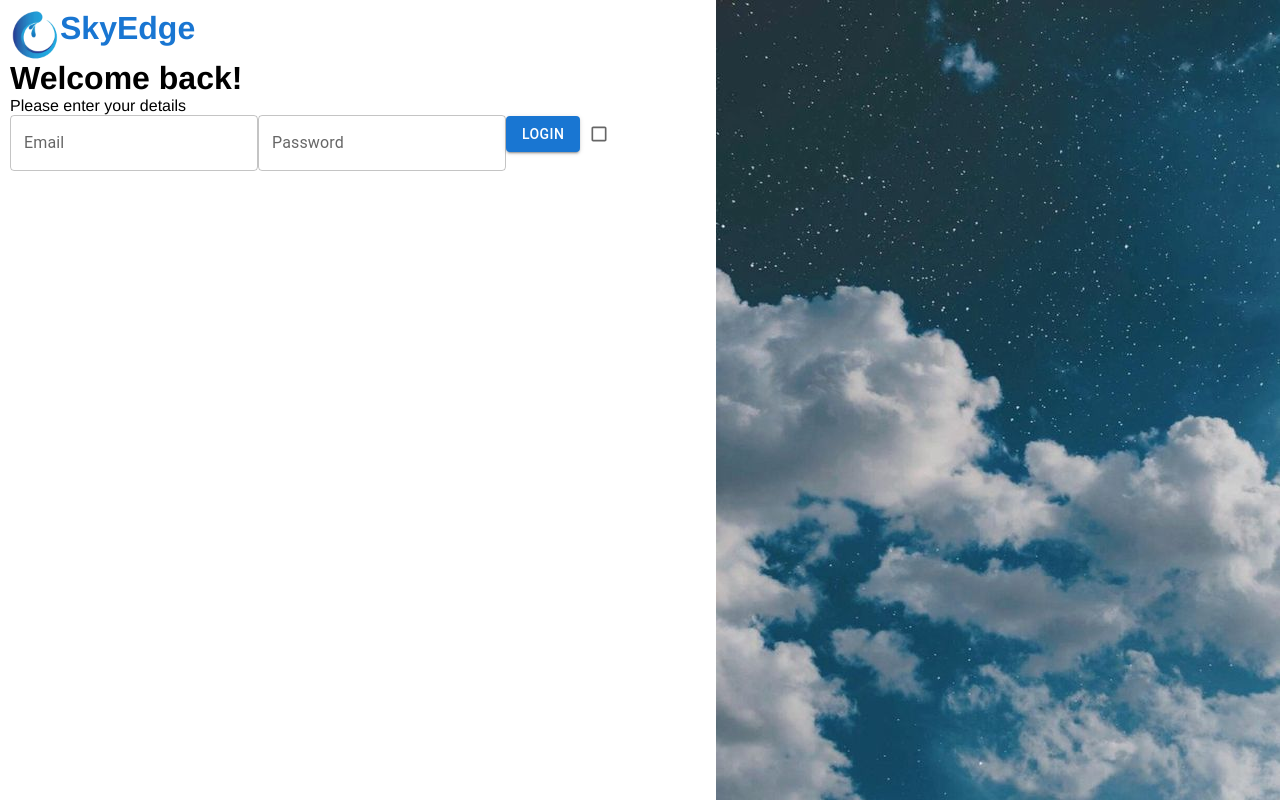
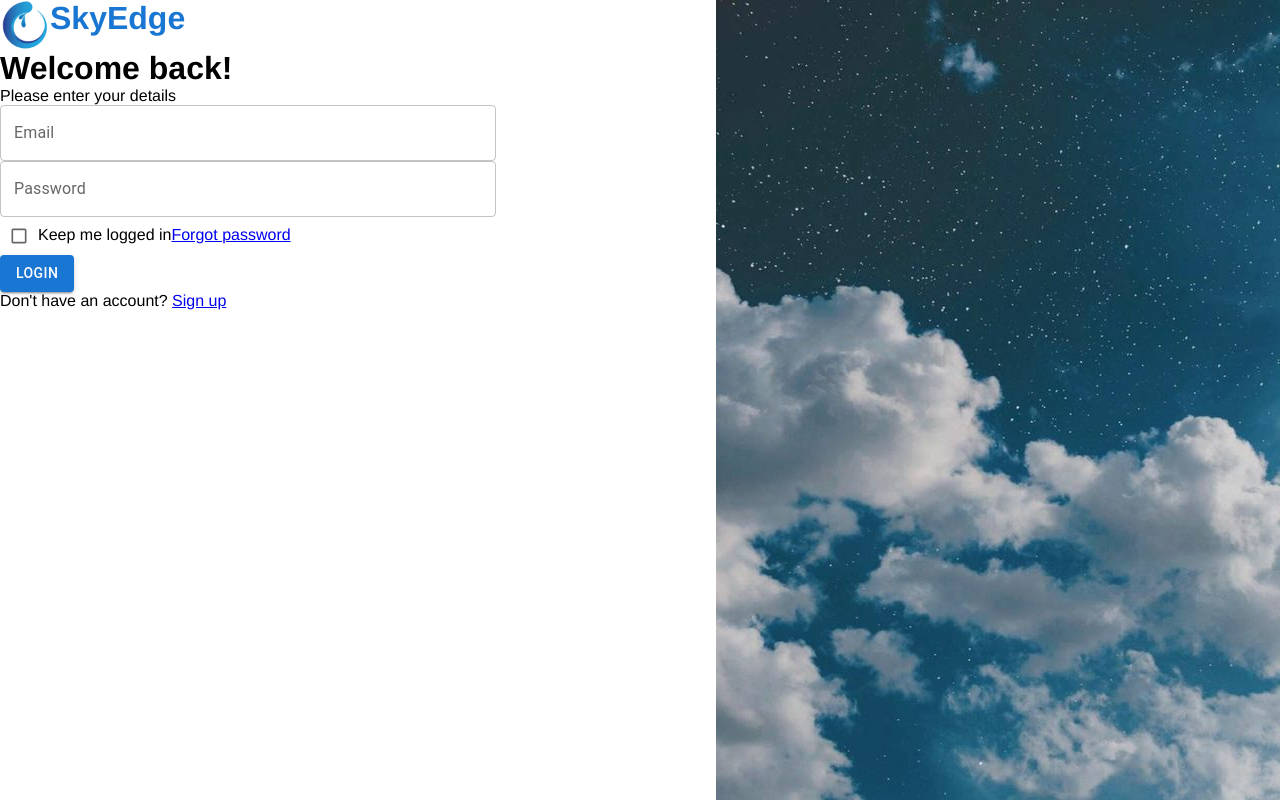
Before and after one commit to whis102/SkyEdge-React, a React (Vite) app: page / in a window 1280 px wide. Shown: the top 800 px of the page. Built offline with nearby package versions, Linux system fonts and the light colour scheme.

Commit message:
update login

```diff
--- a/src/components/TextInput/TextInput.jsx
+++ b/src/components/TextInput/TextInput.jsx
@@ -2,13 +2,14 @@ import React from "react";
 import TextField from "@mui/material/TextField";
 
 
-function TextInput( {id, label, type, autoComplete}) {
+function TextInput({ id, label, type, autoComplete }) {
   return (
     <TextField
-      id= {id}
-      label= {label}
-      type= {type}
-      autoComplete= {autoComplete}
+      id={id}
+      label={label}
+      type={type}
+      autoComplete={autoComplete}
+      fullWidth
     />
   );
 }
--- a/src/pages/Login/Login.jsx
+++ b/src/pages/Login/Login.jsx
@@ -7,16 +7,17 @@ import TextInput from "../../components/TextInput/TextInput";
 function Login() {
   return (
     <div className="container">
-      <div className="box box-input">
+      <div className="login-box">
         <div className="brand">
           <img src="./favicon.png" width={"50px"} />
           <h1>SkyEdge</h1>
         </div>
 
-        <div className="login-box">
-          <h1>Welcome back!</h1>
-          <p>Please enter your details</p>
 
+        <h1>Welcome back!</h1>
+        <p>Please enter your details</p>
+
+        <form action="">
           <TextInput
             id={"outlined-password-input"}
             label={"Email"}
@@ -30,13 +31,20 @@ function Login() {
             autoComplete={"current-password"}
           />
 
+          <div className="options">
+            <Checkbox defaultUnChecked size="small" />
+            <label>Keep me logged in</label>
+            <a href="/forgot-password" className="forgot-password">Forgot password</a>
+          </div>
+
           <Button variant="contained">Login</Button>
-
-          <Checkbox defaultUnChecked size="small" />
-        </div>
+          <div className="signup-option">
+            Don't have an account? <a href="/signup">Sign up</a>
+          </div>
+        </form>
       </div>
 
-      <div className="box">
+      <div className="login-image">
         <img src="src/assets/background.jpg" alt="" />
       </div>
     </div>
--- a/src/pages/Login/Login.scss
+++ b/src/pages/Login/Login.scss
@@ -1,17 +1,16 @@
+$brand-color: #1976d2;
+
 .container {
     display: flex;
     justify-content: space-between;
-
     width: 100%;
 }
 
-.brand h1 {
-    color: #1976d2;
+.brand {
+    h1 {
+        color: $brand-color;
+    }
 }
-
-// .box {
-//     width: 50%;
-// }
 
 .box-input {
     margin: 10px;
@@ -22,5 +21,6 @@
 }
 
 .login-box {
-    display: block;
+    display: flex;
+    flex-direction: column;
 }
```
